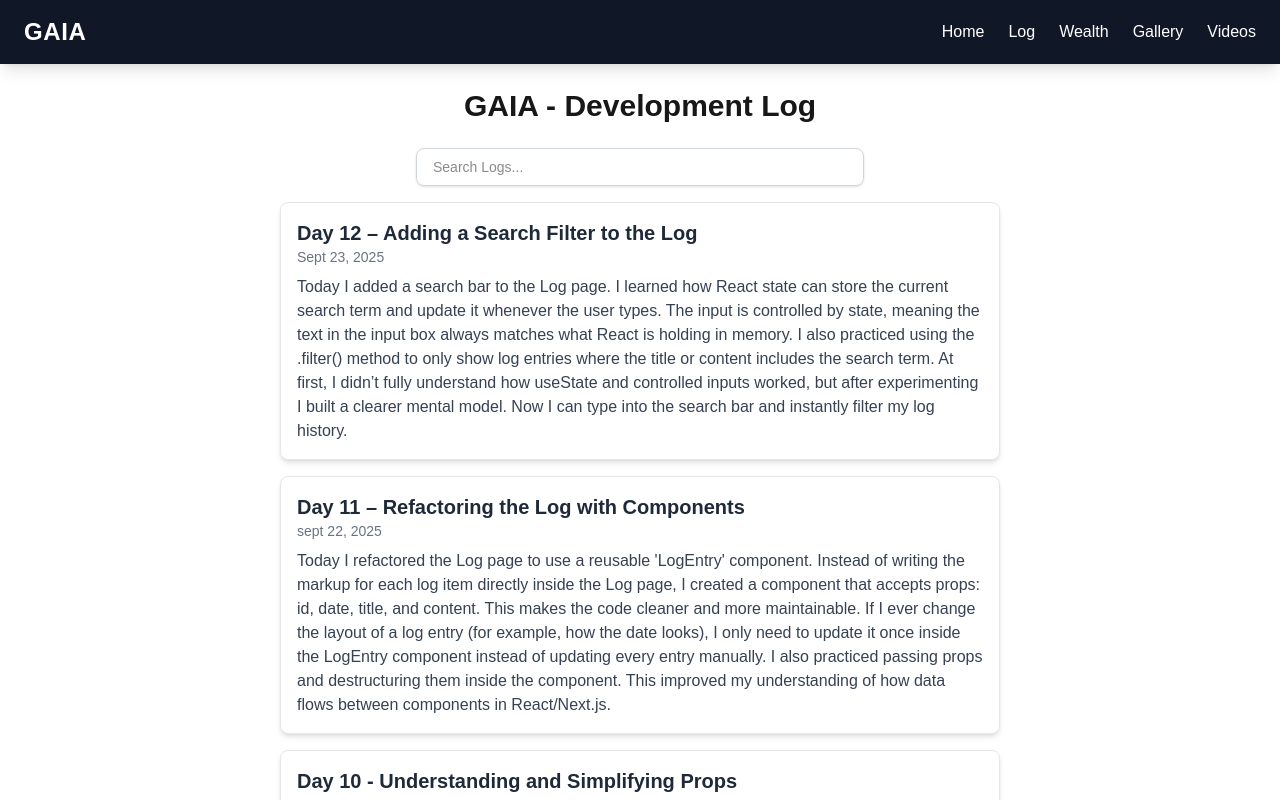
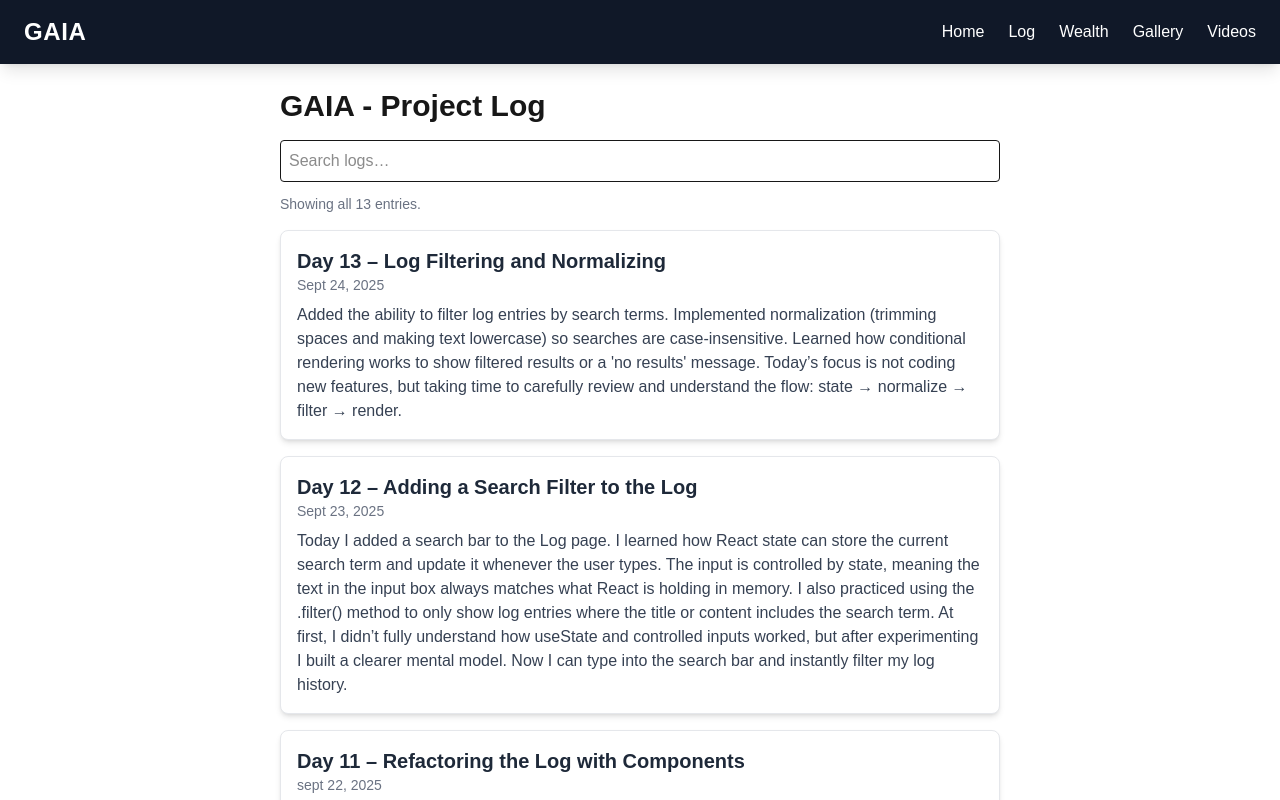
Before and after one commit to Mostafa-El-Masry/gaia, a Next.js app: page /log in a window 1280 px wide. Shown: the top 800 px of the page. Built offline with nearby package versions, Linux system fonts and the light colour scheme.

Commit message:
filtering log

```diff
--- a/app/log/page.tsx
+++ b/app/log/page.tsx
@@ -1,45 +1,74 @@
 "use client";
-// app/log/page.tsx
 
 import { logData } from "@/data/logData";
+import { useState } from "react";
 import LogEntry from "../components/LogEntry";
-import { useState } from "react";
 
-const LogPage = () => {
+
+export default function LogPage() {
+  // 1) Search state (same as Day 12)
   const [searchTerm, setSearchTerm] = useState("");
 
-  const filteredLogs = logData.filter(entry =>
-    entry.title.toLocaleLowerCase().includes(searchTerm.toLocaleLowerCase()) ||
-    entry.content.toLocaleLowerCase().includes(searchTerm.toLocaleLowerCase()) ||
-    entry.date.toLocaleLowerCase().includes(searchTerm.toLocaleLowerCase())
-  )
+  // 2) Normalize the search string once (trim + lowercase)
+  const normalized = searchTerm.trim().toLowerCase();
+
+  // 3) Derive the filtered list from data (no extra state needed)
+  const filteredLogs = normalized
+    ? logData.filter((entry) => {
+        const haystack = (entry.title + " " + entry.content).toLowerCase();
+        return haystack.includes(normalized);
+      })
+    : logData;
+
+  // 4) Small derived numbers for the UI
+  const total = logData.length;
+  const count = filteredLogs.length;
+
   return (
-    <main className="container max-w-3xl mx-auto p-6">
-      <h1 className="text-3xl font-bold mb-6 text-center">
-        GAIA - Development Log
-      </h1>
-      <div className="w-full max-w-md mx-auto">
+    <main className="max-w-3xl mx-auto p-6">
+      <h1 className="text-3xl font-bold mb-4">GAIA - Project Log</h1>
+
+      {/* Search box (controlled input) */}
       <input
         type="text"
-          placeholder="Search Logs..."
+        placeholder="Search logs…"
         value={searchTerm}
         onChange={(e) => setSearchTerm(e.target.value)}
-          className="w-full max-w-md block mx-auto mb-4 px-4 py-2 border border-gray-300 rounded-lg text-sm shadow-sm focus:border-indigo-500 focus:ring-2 focus:ring-indigo-400 transition"
+        className="border p-2 rounded mb-3 w-full"
+        aria-label="Search logs"
       />
+
+      {/* 5) Result info line */}
+      <div className="text-sm text-gray-500 mb-4">
+        {normalized
+          ? `Showing ${count} result${count !== 1 ? "s" : ""} for "${searchTerm}".`
+          : `Showing all ${total} entries.`}
       </div>
 
-
-      {filteredLogs.map((log) => (
-        <LogEntry
-          key={log.id}
-          id={log.id}
-          title={log.title}
-          date={log.date}
-          content={log.content}
-        />
+      {/* 6) Empty state vs. list */}
+      {count === 0 ? (
+        <div className="rounded-lg border p-6 text-gray-700 bg-white">
+          <p className="font-medium mb-1">No log entries found</p>
+          <p className="text-sm">
+            Try a different search term{" "}
+            {/* (Optional) small quality-of-life: clear search */}
+            <button
+              type="button"
+              onClick={() => setSearchTerm("")}
+              className="underline"
+            >
+              or clear the search
+            </button>
+            .
+          </p>
+        </div>
+      ) : (
+        <section>
+          {filteredLogs.map((entry) => (
+            <LogEntry key={entry.id} {...entry} />
           ))}
+        </section>
+      )}
     </main>
   );
-};
-
-export default LogPage;
+}
--- a/data/logData.ts
+++ b/data/logData.ts
@@ -9,18 +9,25 @@ export type LogEntry = {
 
 export const logData: LogEntry[] = [
   {
-  id: 12,
-  date: "Sept 23, 2025",
-  title: "Day 12 – Adding a Search Filter to the Log",
-  content:
-"Today I added a search bar to the Log page. I learned how React state can store the current search term and update it whenever the user types. The input is controlled by state, meaning the text in the input box always matches what React is holding in memory. I also practiced using the .filter() method to only show log entries where the title or content includes the search term. At first, I didn’t fully understand how useState and controlled inputs worked, but after experimenting I built a clearer mental model. Now I can type into the search bar and instantly filter my log history."
-},
+    id: 13,
+    date: "Sept 24, 2025",
+    title: "Day 13 – Log Filtering and Normalizing",
+    content:
+      "Added the ability to filter log entries by search terms. Implemented normalization (trimming spaces and making text lowercase) so searches are case-insensitive. Learned how conditional rendering works to show filtered results or a 'no results' message. Today’s focus is not coding new features, but taking time to carefully review and understand the flow: state → normalize → filter → render.",
+  },
+  {
+    id: 12,
+    date: "Sept 23, 2025",
+    title: "Day 12 – Adding a Search Filter to the Log",
+    content:
+      "Today I added a search bar to the Log page. I learned how React state can store the current search term and update it whenever the user types. The input is controlled by state, meaning the text in the input box always matches what React is holding in memory. I also practiced using the .filter() method to only show log entries where the title or content includes the search term. At first, I didn’t fully understand how useState and controlled inputs worked, but after experimenting I built a clearer mental model. Now I can type into the search bar and instantly filter my log history.",
+  },
   {
     id: 11,
     date: "sept 22, 2025",
     title: "Day 11 – Refactoring the Log with Components",
     content:
-      "Today I refactored the Log page to use a reusable 'LogEntry' component. Instead of writing the markup for each log item directly inside the Log page, I created a component that accepts props: id, date, title, and content. This makes the code cleaner and more maintainable. If I ever change the layout of a log entry (for example, how the date looks), I only need to update it once inside the LogEntry component instead of updating every entry manually. I also practiced passing props and destructuring them inside the component. This improved my understanding of how data flows between components in React/Next.js."
+      "Today I refactored the Log page to use a reusable 'LogEntry' component. Instead of writing the markup for each log item directly inside the Log page, I created a component that accepts props: id, date, title, and content. This makes the code cleaner and more maintainable. If I ever change the layout of a log entry (for example, how the date looks), I only need to update it once inside the LogEntry component instead of updating every entry manually. I also practiced passing props and destructuring them inside the component. This improved my understanding of how data flows between components in React/Next.js.",
   },
   {
     id: 10,
```
Lines whose indentation alone changed are shown as unchanged.
